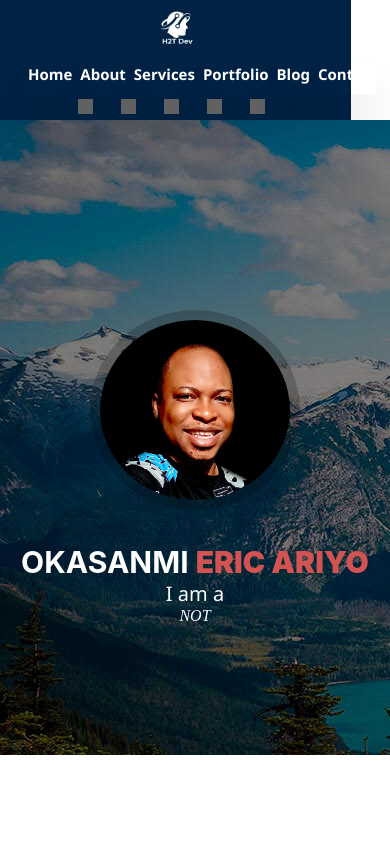
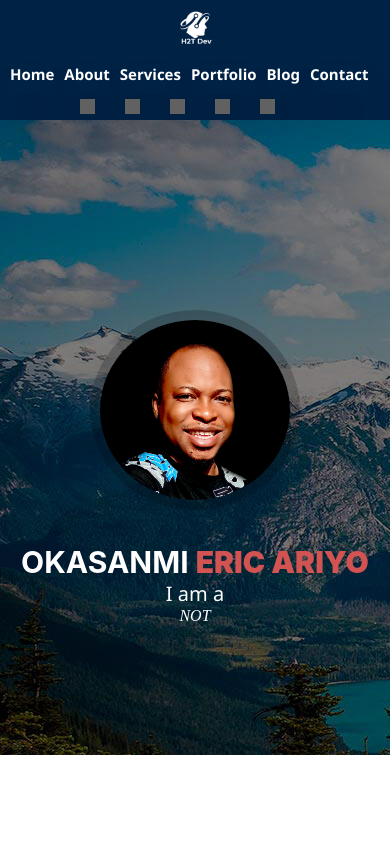
Before and after one commit to herryckksen/h2tdev.github.io, a plain HTML site: page index.html in a window 390 px wide. Shown: the top 844 px of the page. Drawn offline with Linux system fonts and the light colour scheme; grey boxes are pictures that could not be loaded.

Commit message:
Update custom.css

```diff
--- a/css/custom.css
+++ b/css/custom.css
@@ -404,30 +404,27 @@ button{
 
 
 
-@media screen and (min-width: 320px) and (max-width: 400px){
+@media only screen and (min-width: 320px) and (max-width: 540px){
     *{
         margin: 0;
         padding: 0;
     }
     body{
-        overflow-x: hidden;
+        width: 100%;
     }
-    .flex-container{
+    body > .flex-container{
         display: flex;
         flex-direction: column;
-        width: 100%;
     }
-
     .sidebar{
         background-color: #002245;
-        position: fixed;
+        position: sticky;
         height: 120px;
-        width: 90%;
+        width: 100%;
     }
     header{
         display: flex;
         flex-direction: column;
-        justify-content: center;
         align-content: center;
     }
     .logo{
@@ -439,13 +436,13 @@ button{
         height: 60px;
     }
     nav{
-        margin: 0px auto;
+        margin: 0px;
     }
     ul{
         text-align: center;
         color: white;
         display: flex;
-        margin-left: 20px;
+        margin-left: auto;
     }
     li{
         font-family: 'Segoe UI', Tahoma, Geneva, Verdana, sans-serif;
@@ -453,12 +450,12 @@ button{
         font-size: 15px;
         list-style: none;
         margin-bottom: 0;
-        margin-left: 8px;
+        margin-left: 10px;
     }
 
     nav > ul > li{
         border-bottom: none;
-        box-shadow: 0 30px 40px rgba(0,0,0,.1);
+        box-shadow: 0;
         padding-bottom: 10px;
     }
 
@@ -471,7 +468,7 @@ button{
         color: brown;
     }
     .section{
-        margin-top: 120px;
+        margin-top: 0px;
         margin-left: 0;
         width: 100%;
 
```
